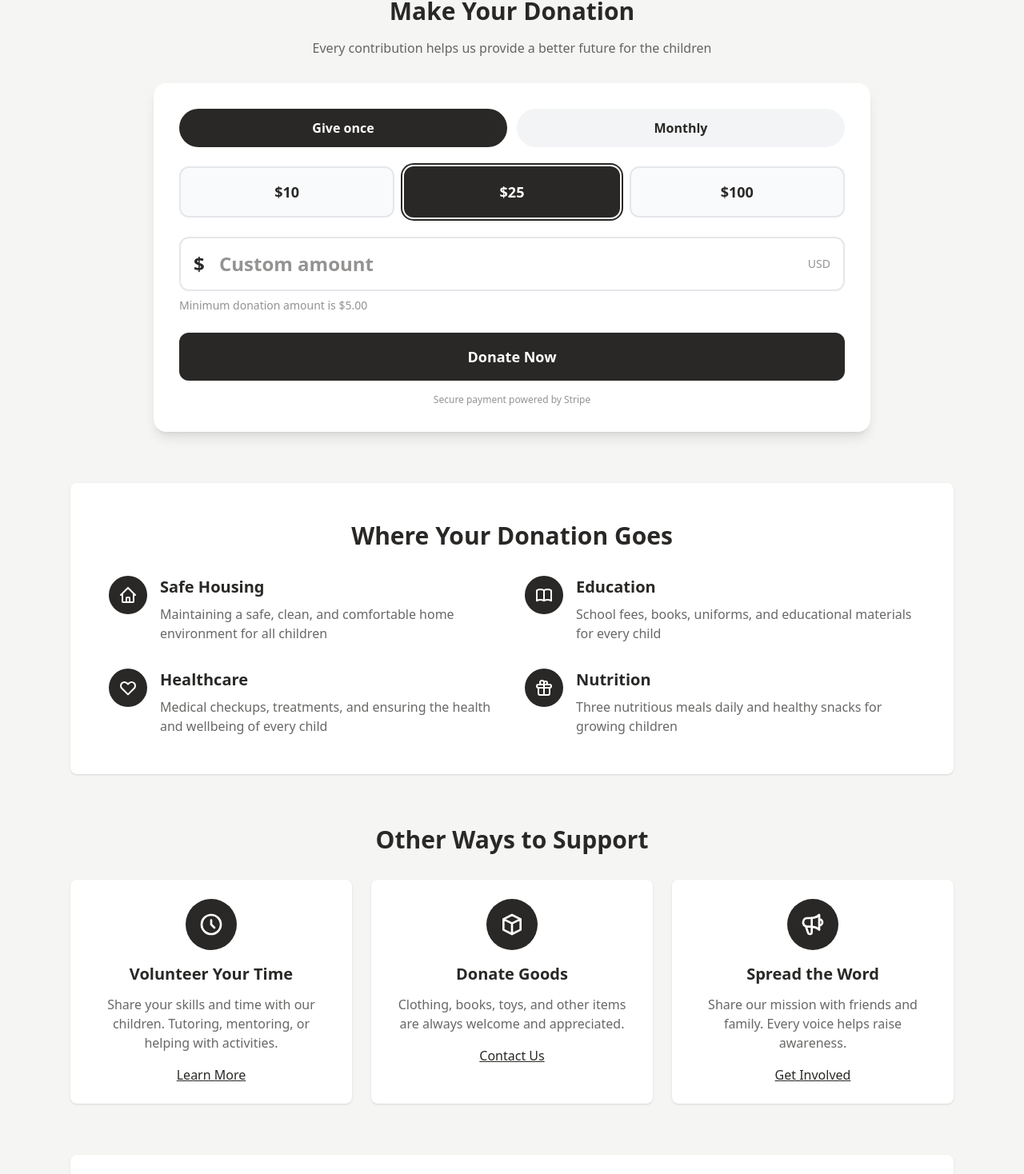
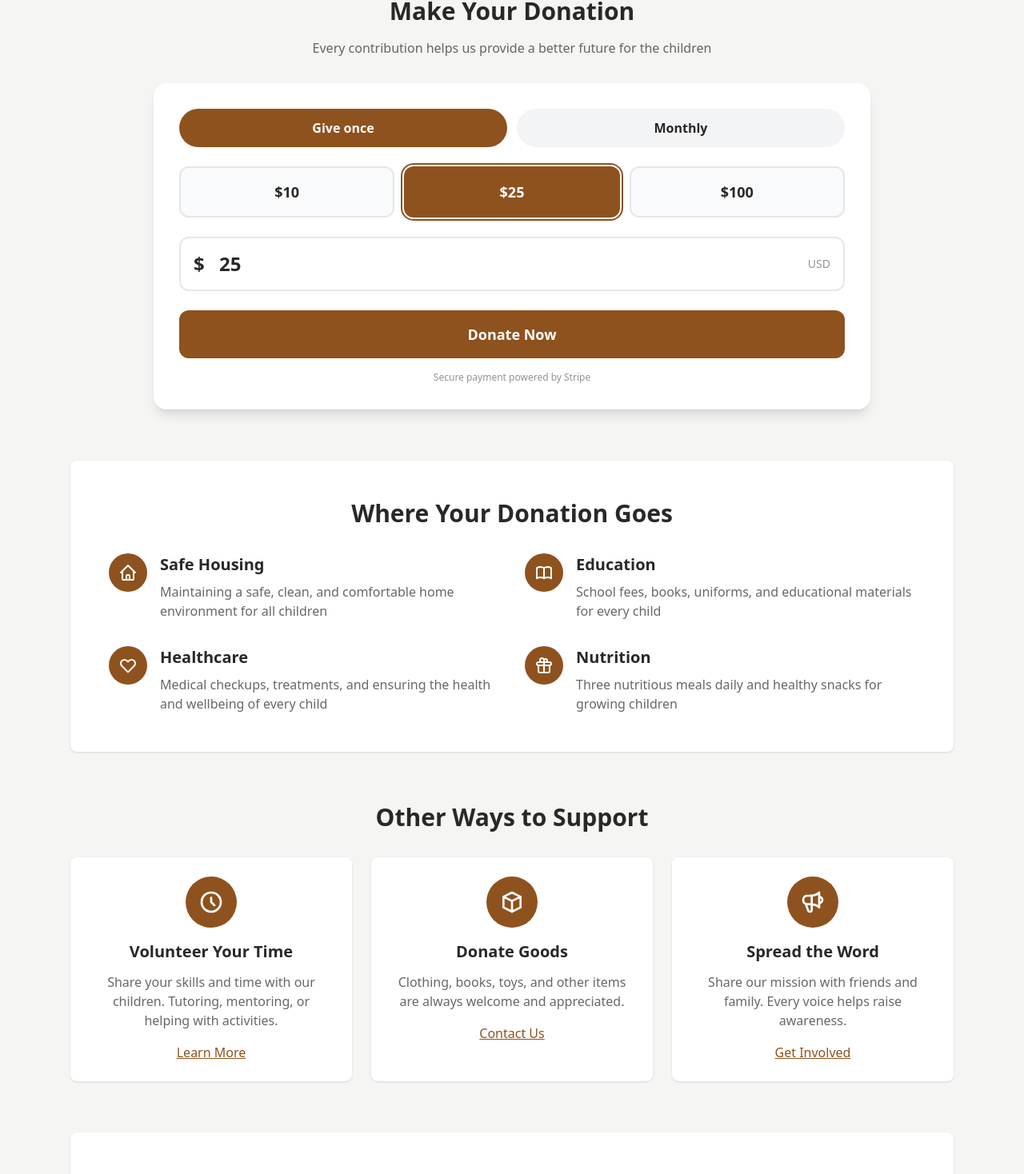
Before and after one commit to Insan-Permata/insan-permata, a Next.js app: page /support in a window 1280 px wide. Shown: the part 1029-2497 px from the top of the page at 80% size. Built offline with nearby package versions, Linux system fonts and the light colour scheme.

Commit message:
style: Update primary brand color and set default custom donation amount.

```diff
--- a/app/(public)/support/page.tsx
+++ b/app/(public)/support/page.tsx
@@ -6,7 +6,7 @@ import PageHero from '../(component)/PageHero';
 export default function SupportPage() {
   const [donationType, setDonationType] = useState<'once' | 'monthly'>('once');
   const [selectedAmount, setSelectedAmount] = useState<number | null>(25);
-  const [customAmount, setCustomAmount] = useState<string>('');
+  const [customAmount, setCustomAmount] = useState<string>('25');
   const [amountError, setAmountError] = useState<string>('');
 
   const presetAmounts = [10, 25, 100];
@@ -118,7 +118,7 @@ export default function SupportPage() {
               <button
                 onClick={() => setDonationType('once')}
                 className={`flex-1 py-3 px-6 rounded-full font-semibold transition-all ${donationType === 'once'
-                  ? 'bg-[#292826] text-white'
+                  ? 'bg-[#8E521E] text-white'
                   : 'bg-gray-100 text-[#292826] hover:bg-gray-200'
                   }`}
               >
@@ -127,7 +127,7 @@ export default function SupportPage() {
               <button
                 onClick={() => setDonationType('monthly')}
                 className={`flex-1 py-3 px-6 rounded-full font-semibold transition-all flex items-center justify-center gap-2 ${donationType === 'monthly'
-                  ? 'bg-[#292826] text-white'
+                  ? 'bg-[#8E521E] text-white'
                   : 'bg-gray-100 text-[#292826] hover:bg-gray-200'
                   }`}
               >
@@ -156,8 +156,8 @@ export default function SupportPage() {
                   key={amount}
                   onClick={() => handleAmountSelect(amount)}
                   className={`py-4 px-6 rounded-xl font-semibold text-lg transition-all ${selectedAmount === amount
-                    ? 'bg-[#292826] text-white ring-2 ring-[#292826] ring-offset-2'
-                    : 'bg-gray-50 text-[#292826] border-2 border-gray-200 hover:border-[#292826]'
+                    ? 'bg-[#8E521E] text-white ring-2 ring-[#8E521E] ring-offset-2'
+                    : 'bg-gray-50 text-[#292826] border-2 border-gray-200 hover:border-[#8E521E]'
                     }`}
                 >
                   ${amount}
@@ -168,7 +168,7 @@ export default function SupportPage() {
             {/* Custom Amount Input */}
             <div className="mb-6">
               <div className={`relative border-2 rounded-xl overflow-hidden transition-all ${customAmount && !selectedAmount
-                ? 'border-[#292826] ring-2 ring-[#292826] ring-offset-2'
+                ? 'border-[#8E521E] ring-2 ring-[#8E521E] ring-offset-2'
                 : amountError
                   ? 'border-red-500'
                   : 'border-gray-200'
@@ -210,7 +210,7 @@ export default function SupportPage() {
             <button
               onClick={handleDonation}
               disabled={(!selectedAmount && !customAmount) || !!amountError}
-              className="w-full bg-[#292826] text-white py-4 px-6 rounded-xl font-semibold text-lg hover:bg-[#3d3b38] transition-colors disabled:opacity-50 disabled:cursor-not-allowed"
+              className="w-full bg-[#8E521E] text-white py-4 px-6 rounded-xl font-semibold text-lg hover:bg-[#a86424] transition-colors disabled:opacity-50 disabled:cursor-not-allowed"
             >
               {donationType === 'monthly' ? 'Donate Monthly' : 'Donate Now'}
             </button>
@@ -229,7 +229,7 @@ export default function SupportPage() {
           </h2>
           <div className="grid grid-cols-1 md:grid-cols-2 gap-8">
             <div className="flex items-start">
-              <div className="w-12 h-12 bg-[#292826] rounded-full flex items-center justify-center mr-4 flex-shrink-0">
+              <div className="w-12 h-12 bg-[#8E521E] rounded-full flex items-center justify-center mr-4 flex-shrink-0">
                 <svg className="w-6 h-6 text-white" fill="none" stroke="currentColor" viewBox="0 0 24 24">
                   <path strokeLinecap="round" strokeLinejoin="round" strokeWidth={2} d="M3 12l2-2m0 0l7-7 7 7M5 10v10a1 1 0 001 1h3m10-11l2 2m-2-2v10a1 1 0 01-1 1h-3m-6 0a1 1 0 001-1v-4a1 1 0 011-1h2a1 1 0 011 1v4a1 1 0 001 1m-6 0h6" />
                 </svg>
@@ -243,7 +243,7 @@ export default function SupportPage() {
             </div>
 
             <div className="flex items-start">
-              <div className="w-12 h-12 bg-[#292826] rounded-full flex items-center justify-center mr-4 flex-shrink-0">
+              <div className="w-12 h-12 bg-[#8E521E] rounded-full flex items-center justify-center mr-4 flex-shrink-0">
                 <svg className="w-6 h-6 text-white" fill="none" stroke="currentColor" viewBox="0 0 24 24">
                   <path strokeLinecap="round" strokeLinejoin="round" strokeWidth={2} d="M12 6.253v13m0-13C10.832 5.477 9.246 5 7.5 5S4.168 5.477 3 6.253v13C4.168 18.477 5.754 18 7.5 18s3.332.477 4.5 1.253m0-13C13.168 5.477 14.754 5 16.5 5c1.747 0 3.332.477 4.5 1.253v13C19.832 18.477 18.247 18 16.5 18c-1.746 0-3.332.477-4.5 1.253" />
                 </svg>
@@ -257,7 +257,7 @@ export default function SupportPage() {
             </div>
 
             <div className="flex items-start">
-              <div className="w-12 h-12 bg-[#292826] rounded-full flex items-center justify-center mr-4 flex-shrink-0">
+              <div className="w-12 h-12 bg-[#8E521E] rounded-full flex items-center justify-center mr-4 flex-shrink-0">
                 <svg className="w-6 h-6 text-white" fill="none" stroke="currentColor" viewBox="0 0 24 24">
                   <path strokeLinecap="round" strokeLinejoin="round" strokeWidth={2} d="M4.318 6.318a4.5 4.5 0 000 6.364L12 20.364l7.682-7.682a4.5 4.5 0 00-6.364-6.364L12 7.636l-1.318-1.318a4.5 4.5 0 00-6.364 0z" />
                 </svg>
@@ -271,7 +271,7 @@ export default function SupportPage() {
             </div>
 
             <div className="flex items-start">
-              <div className="w-12 h-12 bg-[#292826] rounded-full flex items-center justify-center mr-4 flex-shrink-0">
+              <div className="w-12 h-12 bg-[#8E521E] rounded-full flex items-center justify-center mr-4 flex-shrink-0">
                 <svg className="w-6 h-6 text-white" fill="none" stroke="currentColor" viewBox="0 0 24 24">
                   <path strokeLinecap="round" strokeLinejoin="round" strokeWidth={2} d="M12 8v13m0-13V6a2 2 0 112 2h-2zm0 0V5.5A2.5 2.5 0 109.5 8H12zm-7 4h14M5 12a2 2 0 110-4h14a2 2 0 110 4M5 12v7a2 2 0 002 2h10a2 2 0 002-2v-7" />
                 </svg>
@@ -293,7 +293,7 @@ export default function SupportPage() {
           </h2>
           <div className="grid grid-cols-1 md:grid-cols-3 gap-6">
             <div className="bg-white rounded-lg p-6 shadow-sm text-center">
-              <div className="w-16 h-16 bg-[#292826] rounded-full flex items-center justify-center mx-auto mb-4">
+              <div className="w-16 h-16 bg-[#8E521E] rounded-full flex items-center justify-center mx-auto mb-4">
                 <svg className="w-8 h-8 text-white" fill="none" stroke="currentColor" viewBox="0 0 24 24">
                   <path strokeLinecap="round" strokeLinejoin="round" strokeWidth={2} d="M12 8v4l3 3m6-3a9 9 0 11-18 0 9 9 0 0118 0z" />
                 </svg>
@@ -302,13 +302,13 @@ export default function SupportPage() {
               <p className="text-[#292826] opacity-70 mb-4">
                 Share your skills and time with our children. Tutoring, mentoring, or helping with activities.
               </p>
-              <a href="/contact" className="text-[#292826] font-medium underline hover:no-underline">
+              <a href="/contact" className="text-[#8E521E] font-medium underline hover:no-underline">
                 Learn More
               </a>
             </div>
 
             <div className="bg-white rounded-lg p-6 shadow-sm text-center">
-              <div className="w-16 h-16 bg-[#292826] rounded-full flex items-center justify-center mx-auto mb-4">
+              <div className="w-16 h-16 bg-[#8E521E] rounded-full flex items-center justify-center mx-auto mb-4">
                 <svg className="w-8 h-8 text-white" fill="none" stroke="currentColor" viewBox="0 0 24 24">
                   <path strokeLinecap="round" strokeLinejoin="round" strokeWidth={2} d="M20 7l-8-4-8 4m16 0l-8 4m8-4v10l-8 4m0-10L4 7m8 4v10M4 7v10l8 4" />
                 </svg>
@@ -317,13 +317,13 @@ export default function SupportPage() {
               <p className="text-[#292826] opacity-70 mb-4">
                 Clothing, books, toys, and other items are always welcome and appreciated.
               </p>
-              <a href="/contact" className="text-[#292826] font-medium underline hover:no-underline">
+              <a href="/contact" className="text-[#8E521E] font-medium underline hover:no-underline">
                 Contact Us
               </a>
             </div>
 
             <div className="bg-white rounded-lg p-6 shadow-sm text-center">
-              <div className="w-16 h-16 bg-[#292826] rounded-full flex items-center justify-center mx-auto mb-4">
+              <div className="w-16 h-16 bg-[#8E521E] rounded-full flex items-center justify-center mx-auto mb-4">
                 <svg className="w-8 h-8 text-white" fill="none" stroke="currentColor" viewBox="0 0 24 24">
                   <path strokeLinecap="round" strokeLinejoin="round" strokeWidth={2} d="M11 5.882V19.24a1.76 1.76 0 01-3.417.592l-2.147-6.15M18 13a3 3 0 100-6M5.436 13.683A4.001 4.001 0 017 6h1.832c4.1 0 7.625-1.234 9.168-3v14c-1.543-1.766-5.067-3-9.168-3H7a3.988 3.988 0 01-1.564-.317z" />
                 </svg>
@@ -332,7 +332,7 @@ export default function SupportPage() {
               <p className="text-[#292826] opacity-70 mb-4">
                 Share our mission with friends and family. Every voice helps raise awareness.
               </p>
-              <a href="/contact" className="text-[#292826] font-medium underline hover:no-underline">
+              <a href="/contact" className="text-[#8E521E] font-medium underline hover:no-underline">
                 Get Involved
               </a>
             </div>
```
Also changed, not shown: app/(public)/contact/page.tsx (+10 -10 lines).
